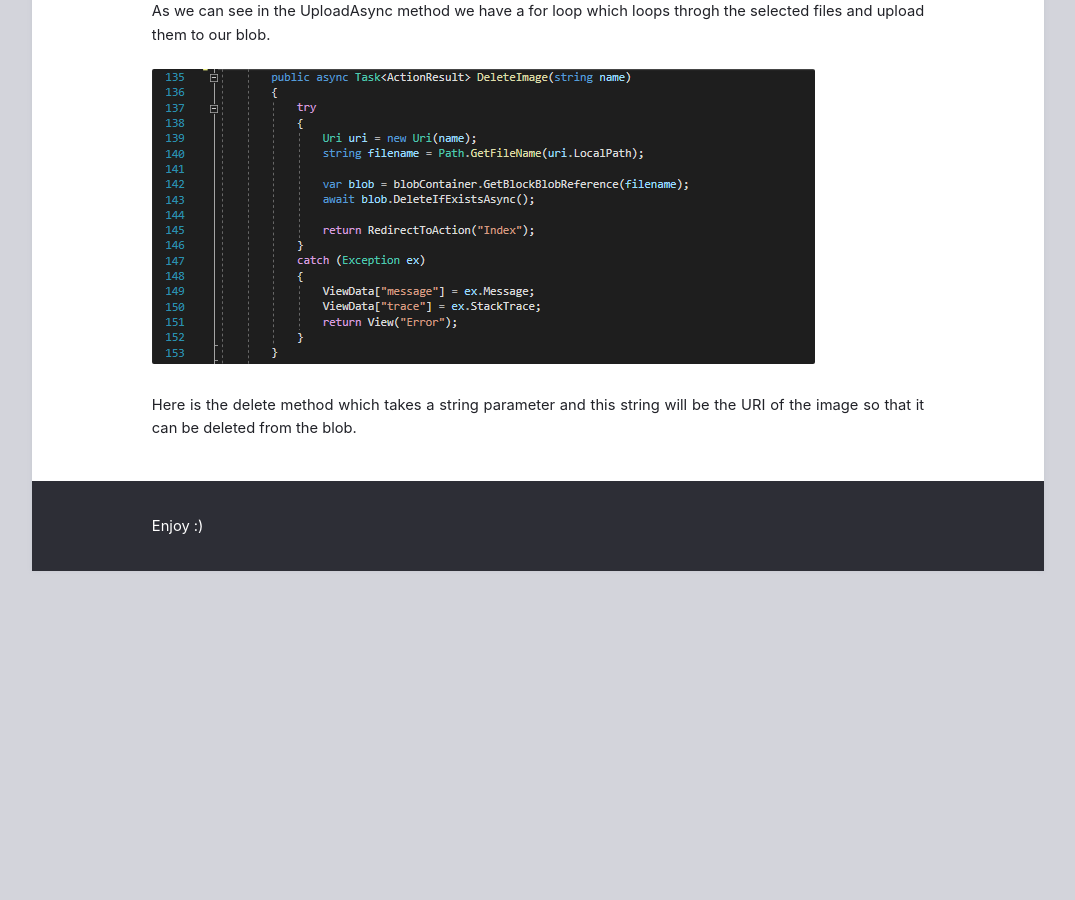
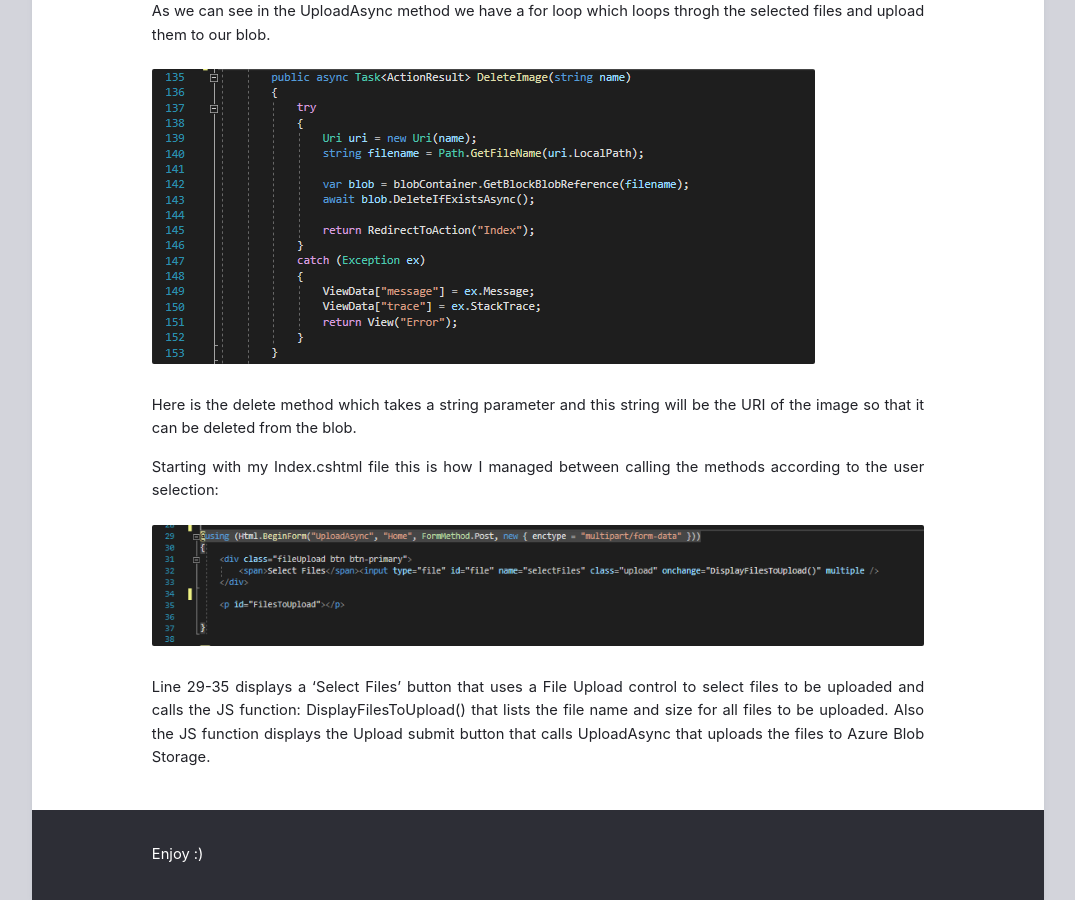
Before and after one commit to ItsAnass/ItsAnass.github.io, a Jekyll site: the page built from _posts/2021-10-01-Files-in-the-cloud.md, in a window 1280 px wide and 900 px high, scrolled down 2940 px. Shown: the whole window, without its empty margins (102-1177 px from the left). Built offline with Jekyll 4.4.1, drawn with Linux system fonts in a browser that asks for light colours; before the commit the page ends 3511 px from its top, so only the background shows below that.

Commit message:
Update 2021-10-01-Files-in-the-cloud.md

```diff
--- a/_posts/2021-10-01-Files-in-the-cloud.md
+++ b/_posts/2021-10-01-Files-in-the-cloud.md
@@ -37,3 +37,11 @@ As we can see in the UploadAsync method we have a for loop which loops throgh th
 ![Methods](https://github.com/ItsAnass/ItsAnass.github.io/blob/main/assets/Images/Blobs/Delete%202021-10-01%20144513.png?raw=true)
 
 Here is the delete method which takes a string parameter and this string will be the URI of the image so that it can be deleted from the blob.
+
+Starting with my Index.cshtml file this is how I managed between calling the methods according to the user selection:
+
+![Methods](https://github.com/ItsAnass/ItsAnass.github.io/blob/main/assets/Images/Blobs/Screenshot%202021-10-01%20150807.png?raw=true)
+
+Line 29-35 displays a 'Select Files' button that uses a File Upload control to select files to be uploaded and
+calls the JS function: DisplayFilesToUpload() that lists the file name and size for all files to be uploaded.
+Also the JS function displays the Upload submit button that calls UploadAsync that uploads the files to Azure Blob Storage.
```
